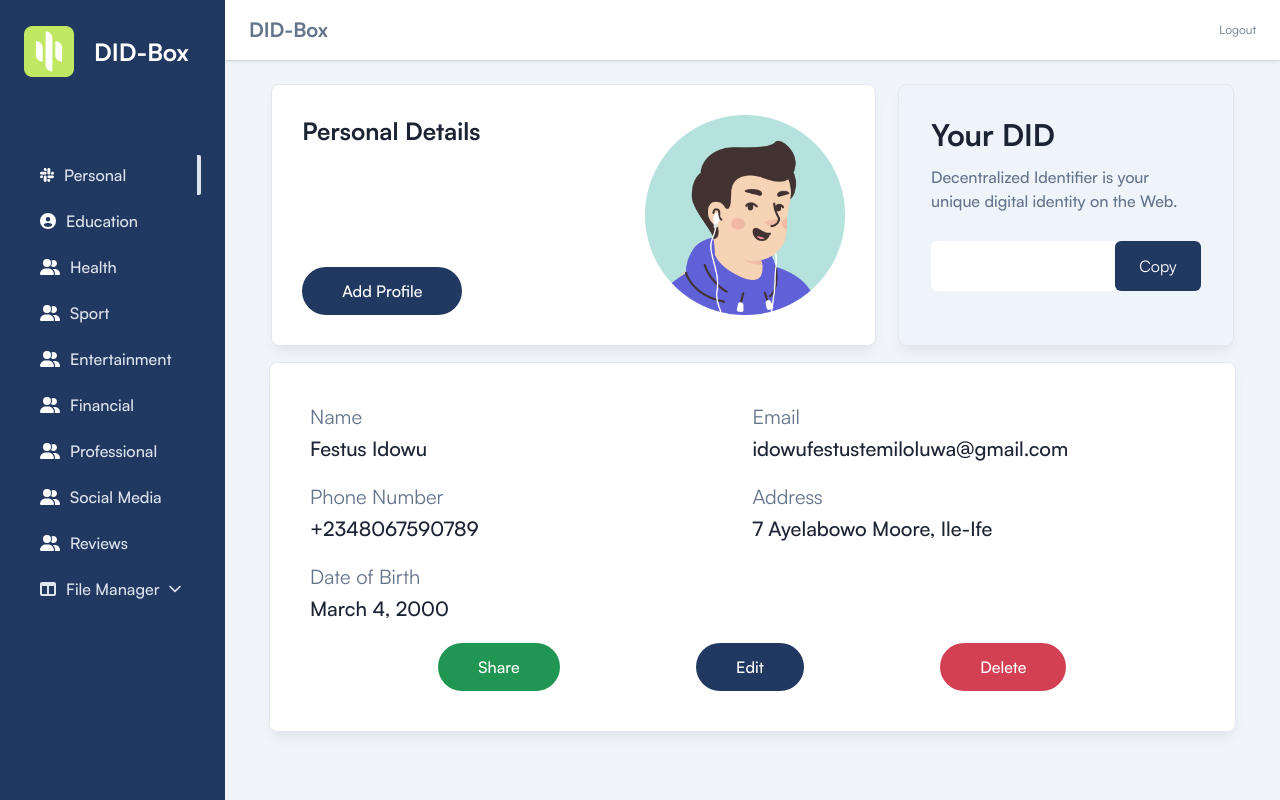
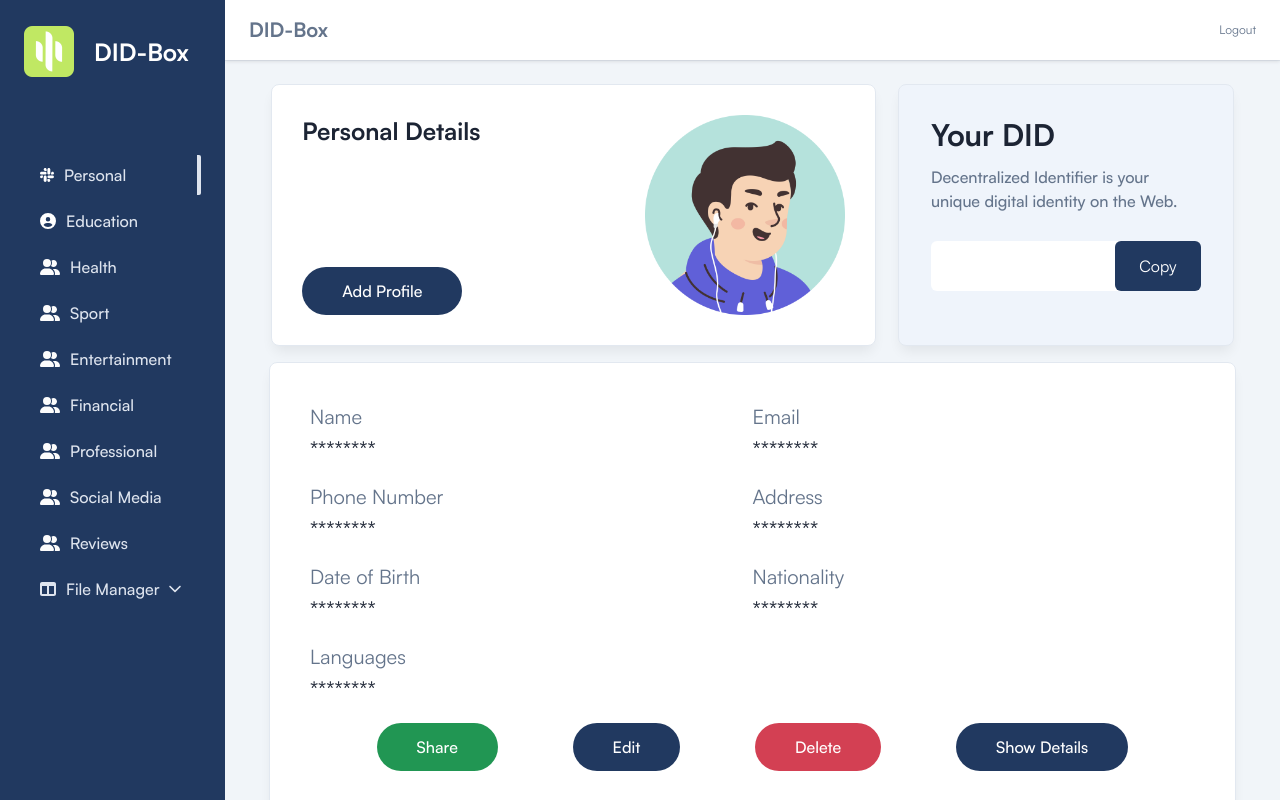
Before and after one commit to Mcnoble1/DID-box, a React (Vite) app: page /dashboard in a window 1280 px wide. Built offline with nearby package versions, Linux system fonts and the light colour scheme.

Commit message:
feat: improved mobile responsiveness and visibility :octocat:

```diff
--- a/src/components/DropdownUser.tsx
+++ b/src/components/DropdownUser.tsx
@@ -49,7 +49,7 @@ const DropdownUser = () => {
       <Link
 
         className="flex items-center gap-4"
-        to="/signin"
+        to="/homepage"
       >
         <span className="hidden text-right lg:block">
           <span className="block text-sm font-medium text-black dark:text-white">
--- a/src/components/PersonalDetails.tsx
+++ b/src/components/PersonalDetails.tsx
@@ -1,9 +1,8 @@
-import React, { useState, useRef, useEffect } from 'react';
+import React, { useState, useRef, ChangeEvent, FormEvent, useEffect } from 'react';
 
 const PersonalDetails = () => {
   const [usersData, setUsersData] = useState<User[]>(0);
   const [workerToDeleteId, setWorkerToDeleteId] = useState<number | null>(null);
-  const [workersData, setWorkersData] = useState<Worker[]>([]);
   const [isDeleteConfirmationVisible, setDeleteConfirmationVisible] = useState(false);
   const [selectedFileName, setSelectedFileName] = useState<string | null>(null);
 
@@ -18,21 +17,39 @@ const PersonalDetails = () => {
     dateofbirth: '',
     image: null,
   });
+  const [showDetails, setShowDetails] = useState(false);
+
+  const usersDetails = [
+    { name: 'Mcnoble Don',
+      gender: 'Male',
+      email: 'mcnoble@gmail.com',
+      phone: '+23412345678',
+      address: '7 Kutan Estate, Lagos',
+      dateofbirth: 'March 12, 1700',
+      nationality: 'Nigerian',
+      languages: ['English', 'French'],
+    },
+  ];
 
   const popup = useRef<HTMLDivElement | null>(null);
   const fileInputRef = useRef<HTMLInputElement | null>(null);
 
-  const togglePopup = (workerId: number) => {
-    workersData.map((worker) => {
-      if (worker._id === workerId) {
+  const toggleDetails = () => {
+    setShowDetails((prevShowDetails) => !prevShowDetails);
+  };
+
+  const togglePopup = (userId: number) => {
+    usersDetails.map((user) => {
+      if (user._id === userId) {
         setFormData({
-         name: worker.name,
-         gender: worker.gender,
-          phone: worker.phone,
-          address: worker.address,
-          nationality: worker.nationality,
-          dateofbirth: worker.dateofbirth,
-          languages: worker.languages,
+         name: user.name,
+         gender: user.gender,
+          phone: user.phone,
+          email: user.email,
+          address: user.address,
+          nationality: user.nationality,
+          dateofbirth: user.dateofbirth,
+          languages: user.languages,
           image: null,
         });
       }
@@ -54,7 +71,7 @@ const closePopup = (workerId: number) => {
 const handleInputChange = (e: ChangeEvent<HTMLInputElement | HTMLSelectElement>) => {
   const { name, value } = e.target;
 
-  if (name === 'phone' || name === 'whatsapp') {
+  if (name === 'phone') {
     // Use a regular expression to allow only phone numbers starting with a plus
     const phoneRegex = /^[+]?[0-9\b]+$/;
 
@@ -62,25 +79,13 @@ const handleInputChange = (e: ChangeEvent<HTMLInputElement | HTMLSelectElement>)
       // If the input value doesn't match the regex and it's not an empty string, do not update the state
       return;
     }
-  } else if (name === 'name' || name === 'nationality' || name === 'area') {
+  } else if (name === 'name' || name === 'nationality' ) {
     // Use a regular expression to allow only letters and spaces
     const letterRegex = /^[A-Za-z\s]+$/;
     if (!value.match(letterRegex) && value !== '') {
       // If the input value doesn't match the regex and it's not an empty string, do not update the state
       return;
     }
-  }
-
-  if (name === 'category') {
-    // Find the selected category object from the categories array
-    const selectedCategoryObject = categories.find((category) => category._id === value);
-
-    setSelectedCategory(selectedCategoryObject || null);
-
-    setFormData((prevData) => ({
-      ...prevData,
-      service: [], // Clear the selected service
-    }));
   }
 
   setFormData((prevFormData) => ({
@@ -111,13 +116,7 @@ const showDeleteConfirmation = (workerId: number) => {
 
 
   const handleDelete = (workerId: number) => {
-    const config = {
-      method: 'delete',
-      url: `https://madad.onrender.com/api/admin/worker/delete/${workerId}`,
-      headers: {
-        'Authorization': `Bearer ${token}`, // Include the bearer token in the Authorization header
-      },
-    };
+
   }
 
   useEffect(() => {
@@ -125,48 +124,64 @@ const showDeleteConfirmation = (workerId: number) => {
   }, []);
 
   return (
-    <div className="mx-5 flex flex-col rounded-lg border break-words border-stroke bg-white p-10 shadow-default dark:border-strokedark dark:bg-boxdark">
-      <div className="flex flex-wrap w-full">
-        <div className='w-1/2 mb-5'>
+    <div className="lg:mx-5 flex flex-col rounded-lg border break-words border-stroke bg-white p-10 shadow-default dark:border-strokedark dark:bg-boxdark">
+      {usersDetails.map((user, index) => (
+      <div className="flex flex-wrap w-full" key={index}>
+        <div className='w-1/2 mb-5' >
           <span className="text-xl">Name</span>
           <h4 className="text-xl mt-1 font-medium text-black dark:text-white">
-            Festus Idowu
+            {showDetails ? user.name : '********'}
           </h4>
         </div>
 
         <div className='w-1/2 mb-5'>
           <span className="text-xl">Email</span>
-          <p className="text-xl mt-1 font-medium text-black  dark:text-white ">
-            idowufestustemiloluwa@gmail.com
-          </p>
+          <h4 className="text-xl mt-1 font-medium text-black dark:text-white">
+            {showDetails ? user.email : '********'}
+          </h4>
         </div>
 
         <div className='w-1/2 mb-5'>
           <span className="text-xl">Phone Number</span>
           <h4 className="text-xl mt-1 font-medium text-black dark:text-white">
-            +2348067590789
+            {showDetails ? user.phone : '********'}
           </h4>
         </div>
 
         <div className='w-1/2 mb-5'>
           <span className="text-xl">Address</span>
           <h4 className="text-xl mt-1 font-medium text-black dark:text-white">
-            7 Ayelabowo Moore, Ile-Ife
+            {showDetails ? user.address : '********'}
           </h4>
         </div>
 
         <div className='w-1/2 mb-5'>
           <span className="text-xl">Date of Birth</span>
-          <h4 className="text-xl mt-1 font-medium text-black dark:text-white">
-            March 4, 2000
+          <h4 className={`text-xl mt-1 font-medium text-black dark:text-white}`}>
+            {showDetails ? user.dateofbirth : '********'}
+          </h4>
+        </div>
+
+        <div className='w-1/2 mb-5'>
+          <span className="text-xl">Nationality</span>
+          <h4 className={`text-xl mt-1 font-medium text-black dark:text-white}`}>
+            {showDetails ? user.nationality : '********'}
+          </h4>
+        </div>
+
+        <div className='w-1/2 mb-5'>
+          <span className="text-xl">Languages</span>
+          <h4 className={`text-xl mt-1 font-medium text-black dark:text-white}`}>
+            {showDetails ? user.languages : '********'}
           </h4>
         </div>
       </div>
-      <div className="flex justify-evenly gap-2">
+      ))}
+      <div className="flex flex-row flex-wrap justify-evenly gap-2">
             <div className="relative">
               <button
                 // onClick={toggleSortDropdown}
-                className="inline-flex items-center justify-center rounded-full bg-success py-3 px-10 text-center font-medium text-white hover:bg-opacity-90 lg:px-8 xl:px-10"
+                className="inline-flex items-center justify-center rounded-full bg-success py-3 px-7 text-center font-medium text-white hover:bg-opacity-90 lg:px-8 xl:px-10"
               >
                 Share
               </button>
@@ -528,7 +543,7 @@ const showDeleteConfirmation = (workerId: number) => {
             <div className="relative">
               <button
                 onClick={() => showDeleteConfirmation(4)}
-                className="inline-flex items-center justify-center rounded-full bg-danger py-3 px-10 text-center font-medium text-white hover-bg-opacity-90 lg:px-8 xl:px-10"
+                className="inline-flex items-center justify-center rounded-full bg-danger py-3 px-7 text-center font-medium text-white hover-bg-opacity-90 lg:px-8 xl:px-10"
               >
                 Delete
               </button>
@@ -557,6 +572,14 @@ const showDeleteConfirmation = (workerId: number) => {
                       </div>
                     )}
             </div>
+            <div className="relative">
+          <button
+            onClick={toggleDetails}
+            className="inline-flex items-center justify-center rounded-full bg-primary py-3 px-5 text-center font-medium text-white hover:bg-opacity-90 lg:px-8 xl:px-10"
+          >
+            {showDetails ? 'Hide Details' : 'Show Details'}
+          </button>
+        </div>
           </div>
     </div>
   );
```
